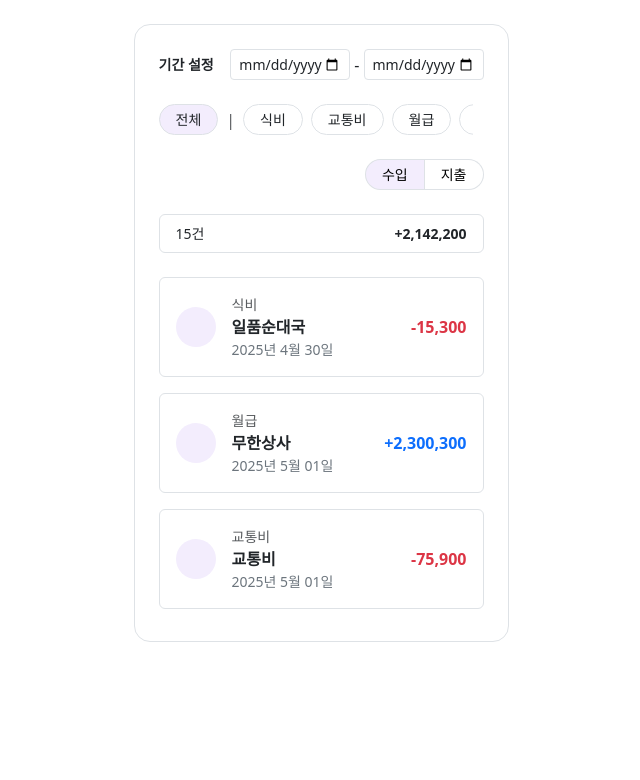
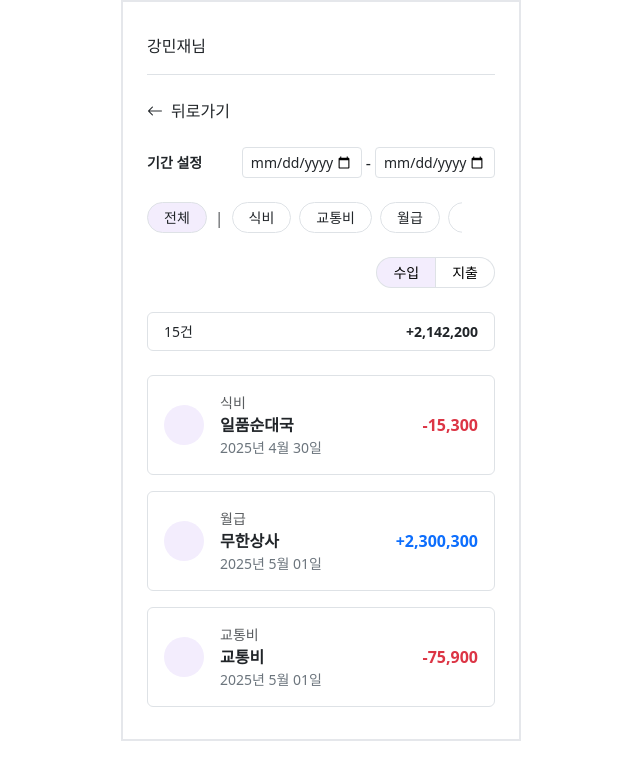
Before and after one commit to KB-SKELETON-6th-15-SESSION/ACCOUNT_BOOK_FE, a Vue app: page /report in a window 1280 px wide. Shown: the top 780 px of the page, without its empty margins (319-959 px from the left). Built offline with nearby package versions, Linux system fonts and the light colour scheme.

Commit message:
design: report 페이지 디자인 수정

```diff
--- a/package.json
+++ b/package.json
@@ -11,6 +11,7 @@
   "dependencies": {
     "axios": "^1.8.4",
     "bootstrap": "^5.3.5",
+    "bootstrap-icons": "^1.11.3",
     "bootstrap5": "^1.1.9",
     "pinia": "^3.0.1",
     "vue": "^3.5.13",
--- /dev/null
+++ b/src/components/Shared/BackButton.vue
@@ -0,0 +1,12 @@
+<template>
+  <div
+    class="d-flex align-items-center gap-2 mb-4 hover:text-gray-500 transition-all"
+    @click="$emit('click')"
+    role="button"
+  >
+    <i class="bi bi-arrow-left"></i>
+    <span>뒤로가기</span>
+  </div>
+</template>
+
+<script setup></script>
--- a/src/components/Shared/Header.vue
+++ b/src/components/Shared/Header.vue
@@ -1,5 +1,5 @@
 <template>
-  <div class="w-full border-bottom py-2">
+  <div class="w-full border-bottom py-2 mb-4">
     <p class="font-bold text-lg mb-2">강민재님</p>
   </div>
 </template>
--- a/src/main.js
+++ b/src/main.js
@@ -1,6 +1,7 @@
 import { createPinia } from "pinia";
 import { createApp } from "vue";
 
+import "bootstrap-icons/font/bootstrap-icons.css";
 import "bootstrap/dist/css/bootstrap.css";
 import App from "./App.vue";
 import "./assets/tailwind.css";
--- a/src/pages/MainPage.vue
+++ b/src/pages/MainPage.vue
@@ -5,7 +5,7 @@
   >
     <Header />
     <!-- 상단 유저 인사 -->
-    <div class="mb-9 mt-9 flex-col flex gap-2">
+    <div class="mb-9 flex-col flex gap-2">
       <p class="text-3xl"><strong>강민재</strong>님</p>
       <p class="text-3xl">화창한 날씨네요.</p>
       <p class="text-3xl">오늘 나들이 어떠세요?</p>
--- a/src/pages/ReportPage.vue
+++ b/src/pages/ReportPage.vue
@@ -1,11 +1,13 @@
 <template>
-  <div class="container py-4 d-flex justify-content-center">
-    <div class="border rounded-4 p-4" style="max-width: 375px; width: 100%">
+  <div
+    class="container p-4 rounded-lg border-solid border-2"
+    style="max-width: 400px"
+  >
+    <Header />
+    <BackButton @click="goBack" />
     <!-- 기간 설정 -->
     <div class="mb-4">
-        <div
-          class="d-flex justify-content-between align-items-center rounded-3"
-        >
+      <div class="d-flex justify-content-between align-items-center rounded-3">
         <span class="fw-semibold small">기간 설정</span>
         <div class="d-flex align-items-center">
           <input
@@ -102,12 +104,20 @@
       />
     </div>
   </div>
-  </div>
 </template>
 
 <script setup>
 import TransactionCard from "@/components/Report/TransactionCard.vue";
+import BackButton from "@/components/Shared/BackButton.vue";
+import Header from "@/components/Shared/Header.vue";
 import { ref, watch } from "vue";
+
+import { useRouter } from "vue-router";
+
+const router = useRouter();
+const goBack = () => {
+  router.back();
+};
 
 const selected = ref("income");
 const selectedCategory = ref("전체");
```
Also changed, not shown: 1 other file (tests, documents, lock files or other folders). Lines whose indentation alone changed are shown as unchanged.
